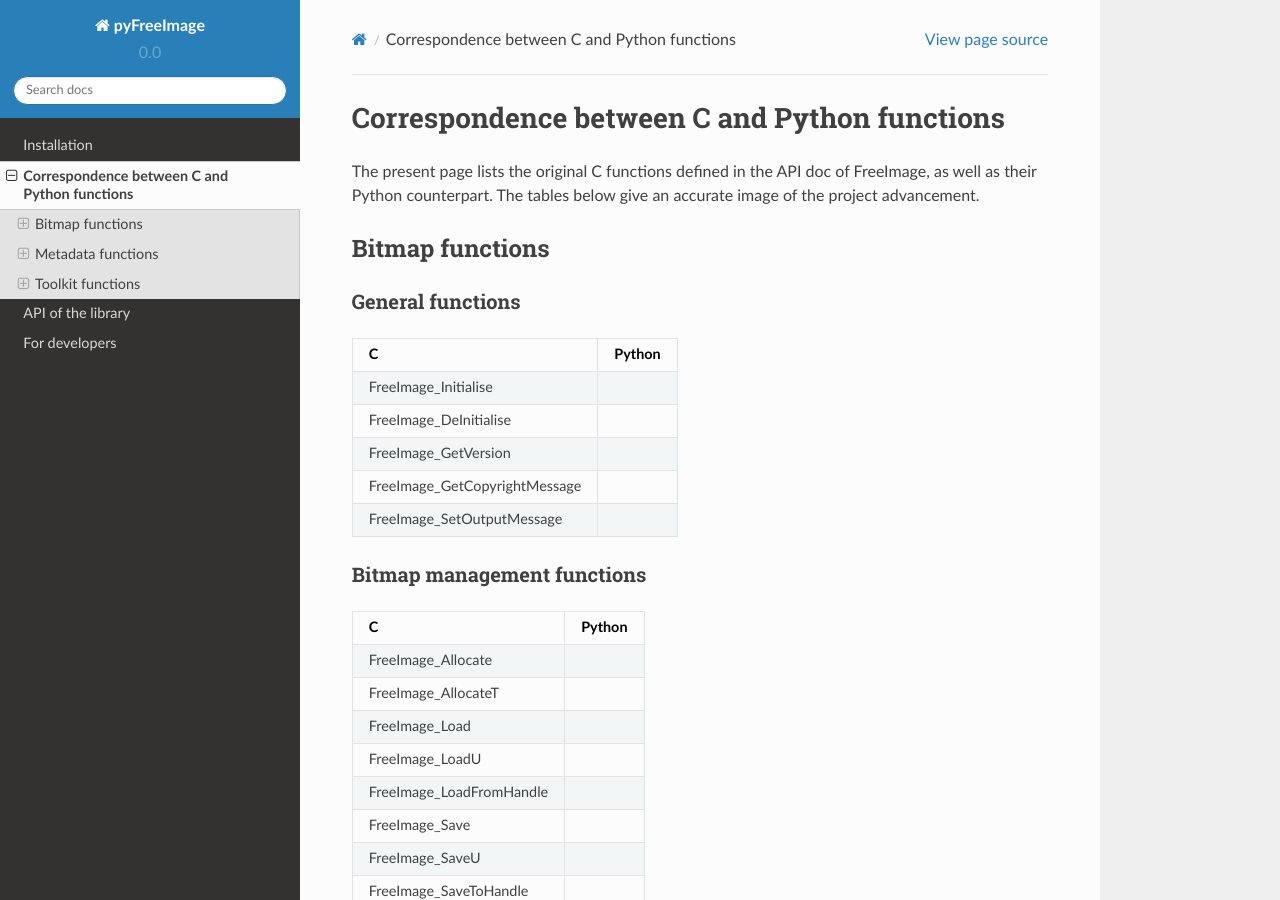
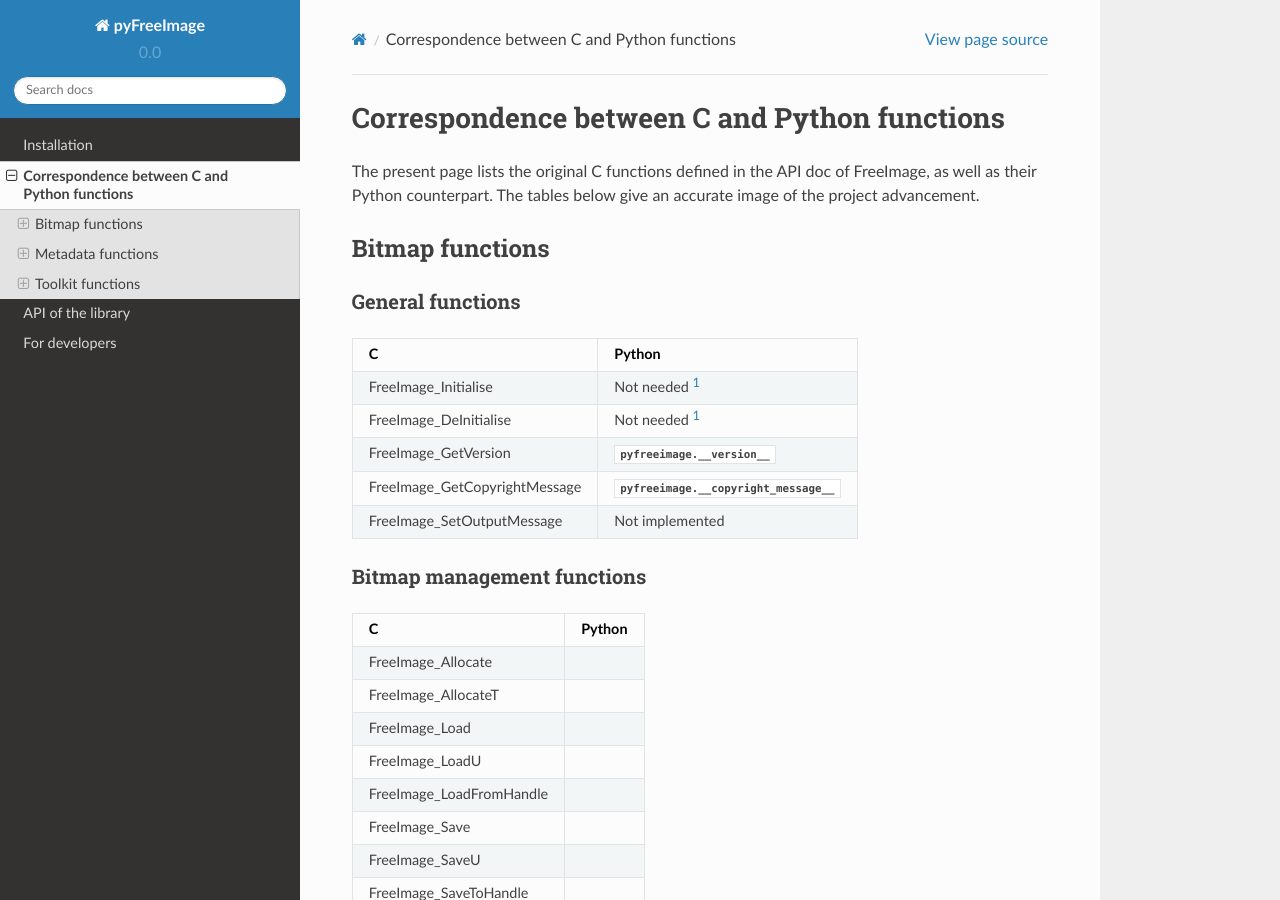
Before and after one commit to sbrisard/pyfreeimage, a Sphinx documentation site: the page built from docs/table.rst, in a window 1280 px wide and 900 px high. Built offline with Sphinx 7.4.7 and the Read the Docs theme 2.0.0, drawn with Linux system fonts in a browser that asks for light colours; some of the changed text lies outside the part shown.

Commit message:
Filled in conversion table.

```diff
--- a/docs/table.rst
+++ b/docs/table.rst
@@ -13,15 +13,15 @@
 General functions
 ^^^^^^^^^^^^^^^^^
 
-============================= ======
+============================= =========================================
 C                             Python
-============================= ======
-FreeImage_Initialise
-FreeImage_DeInitialise
-FreeImage_GetVersion
-FreeImage_GetCopyrightMessage
-FreeImage_SetOutputMessage
-============================= ======
+============================= =========================================
+FreeImage_Initialise          Not needed [#fn1]_
+FreeImage_DeInitialise        Not needed [#fn1]_
+FreeImage_GetVersion          :data:`pyfreeimage.__version__`
+FreeImage_GetCopyrightMessage :data:`pyfreeimage.__copyright_message__`
+FreeImage_SetOutputMessage    Not implemented
+============================= =========================================
 
 
 Bitmap management functions
@@ -447,3 +447,7 @@
 ================================ ======
 FreeImage_MultigridPoissonSolver
 ================================ ======
+
+.. rubric:: Footnotes
+
+.. [#fn1] Automatically called when using the dynamic version of the library.
```
